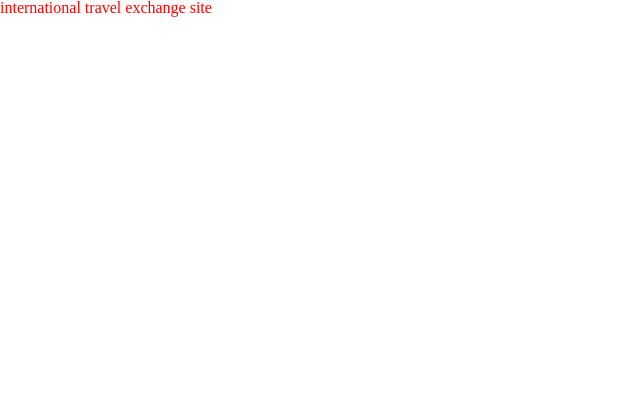
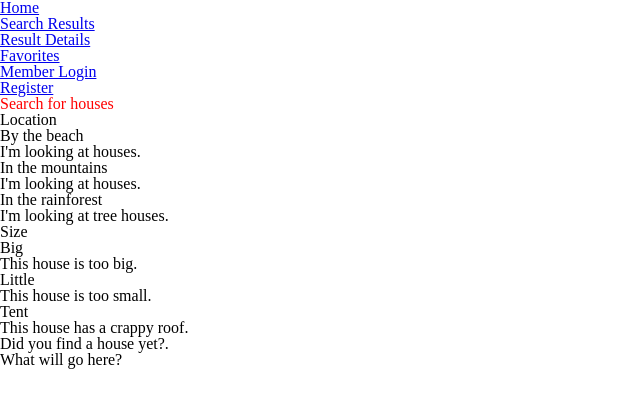
Before and after one commit to jessiemarinellofullsail/wsp_travelExchange, a plain HTML site: page index.html in a window 1280 px wide. Shown: the whole page, without its empty margins (0-640 px from the left). Drawn offline with Linux system fonts and the light colour scheme.

Commit message:
some intial framework

```diff
--- a/index.html
+++ b/index.html
@@ -5,7 +5,71 @@
     <meta charset="UTF-8">
     <meta content="initial-scale=1, minimum-scale=1, width=device-width" name="viewport">
     <title>Travel Exchange</title>
+	<meta name="description" content="some description" />
+	<meta name="keywords" content="some, keywords" />
+	<meta name="viewport" content="width=device-width, minimum-scale=1.0, maximum-scale=1.0">
 	<link href="css/main.css" rel="stylesheet">
   </head>
 
-  <h1>international travel exchange site</h1>
+<body>
+	<nav>
+		<ul>
+			<li><a href="index.html">Home</a></li>
+			<li><a href="results.html">Search Results</a></li>
+			<li><a href="details.html">Result Details</a></li>
+			<li><a href="favorites.html">Favorites</a></li>
+			<li><a href="login.html">Member Login</a></li>
+			<li><a href="register.html">Register</a></li>
+		</ul>
+	</nav>
+
+<div>
+      <h1>Search for houses</h1>
+      <section>
+         <h2>Location</h2>
+
+         <article>
+            <h3>By the beach</h3>
+            <p>I'm looking at houses.</p>
+         </article>
+
+         <article>
+            <h3>In the mountains</h3>
+            <p>I'm looking at houses.</p>
+         </article>
+
+         <article>
+            <h3>In the rainforest</h3>
+            <p>I'm looking at tree houses.</p>
+         </article>
+      </section>
+
+      <section>
+         <h2>Size</h2>
+
+         <article>
+            <h3>Big</h3>
+            <p>This house is too big.</p>
+         </article>
+
+         <article>
+            <h3>Little</h3>
+            <p>This house is too small.</p>
+         </article>
+
+         <article>
+            <h3>Tent</h3>
+            <p>This house has a crappy roof.</p>
+         </article>
+      </section>
+
+      <p>Did you find a house yet?.</p>
+   </div>
+
+<aside>
+	<p>What will go here?</p>
+
+<footer></footer>
+
+</body>
+</html>
```
